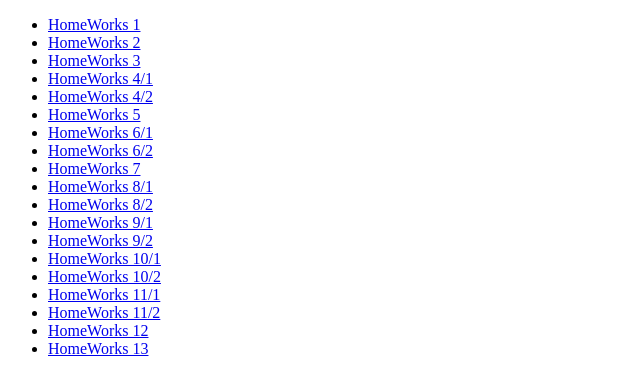
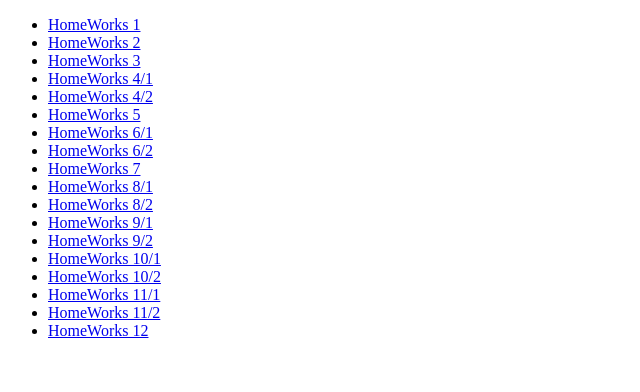
Before and after one commit to Nord18/smashinghtml5, a plain HTML site: page index.html in a window 1280 px wide. Shown: the whole page, without its empty margins (0-640 px from the left). Drawn offline with Linux system fonts and the light colour scheme.

Commit message:
fixed index.html

```diff
--- a/index.html
+++ b/index.html
@@ -23,7 +23,6 @@
 		<li><a href="15/1">HomeWorks 11/1</a></li>
 		<li><a href="15/2">HomeWorks 11/2</a></li>
 		<li><a href="17">HomeWorks 12</a></li>
-		<li><a href="18">HomeWorks 13</a></li>
 	</ul>
 </body>
 </html>
```
